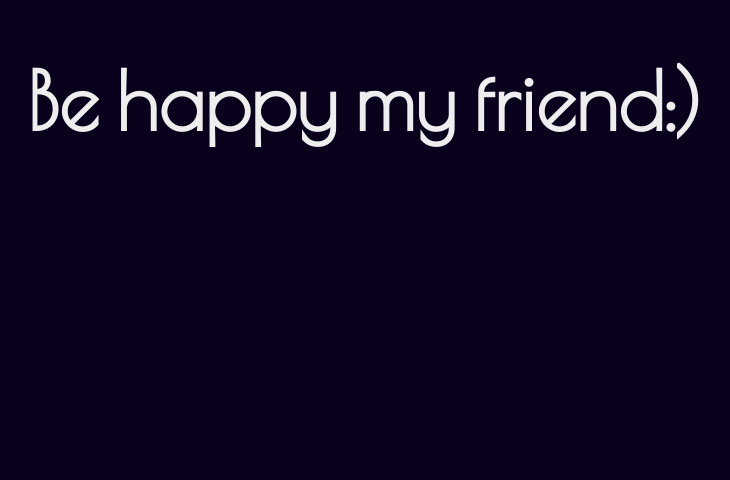
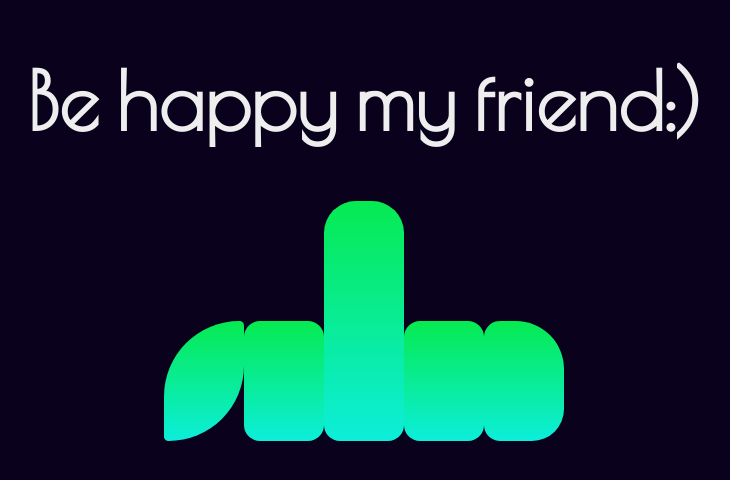
Before and after one commit to TheHappiness/TheHappiness.github.io, a website: page index.html in a window 1280 px wide. Shown: the whole page, without its empty margins (276-1006 px from the left). Drawn offline with nearby package versions, Linux system fonts and the light colour scheme; files that its build step writes are made by us from their sources.

Commit message:
add happy f**k

```diff
--- a/index.html
+++ b/index.html
@@ -9,7 +9,19 @@
     <title>THE HAPPINESS</title>
 </head>
 <body>
-     <h1 id="logo">Be happy my friend:)</h1>
+    <div id="main-container">
+        <h1 class="logo">Be happy my friend:)</h1>
+        <!-- f-you -->
+        <div class="main-f">
+            <div class="children-f"></div>
+            <div class="children-f"></div>
+            <div class="children-f"></div>
+            <div class="children-f"></div>
+            <div class="children-f"></div>
+        </div>
+    </div>
+
+
     <script src="./dist/index.js"></script>
 </body>
 </html>
--- a/src/index.js
+++ b/src/index.js
@@ -3,9 +3,9 @@
 
         // set opasity
         setTimeout(() => {
-            const logo = document.getElementById('logo');
-            logo.classList.add('setOpasity');
-            logo.style.opacity = 1;
+            const mc = document.getElementById('main-container');
+            mc.classList.add('setOpasity');
+            mc.style.opacity = 1;
         }, 1000);
 
     });
```
Also changed, not shown: dist/index.js, dist/main.css.
